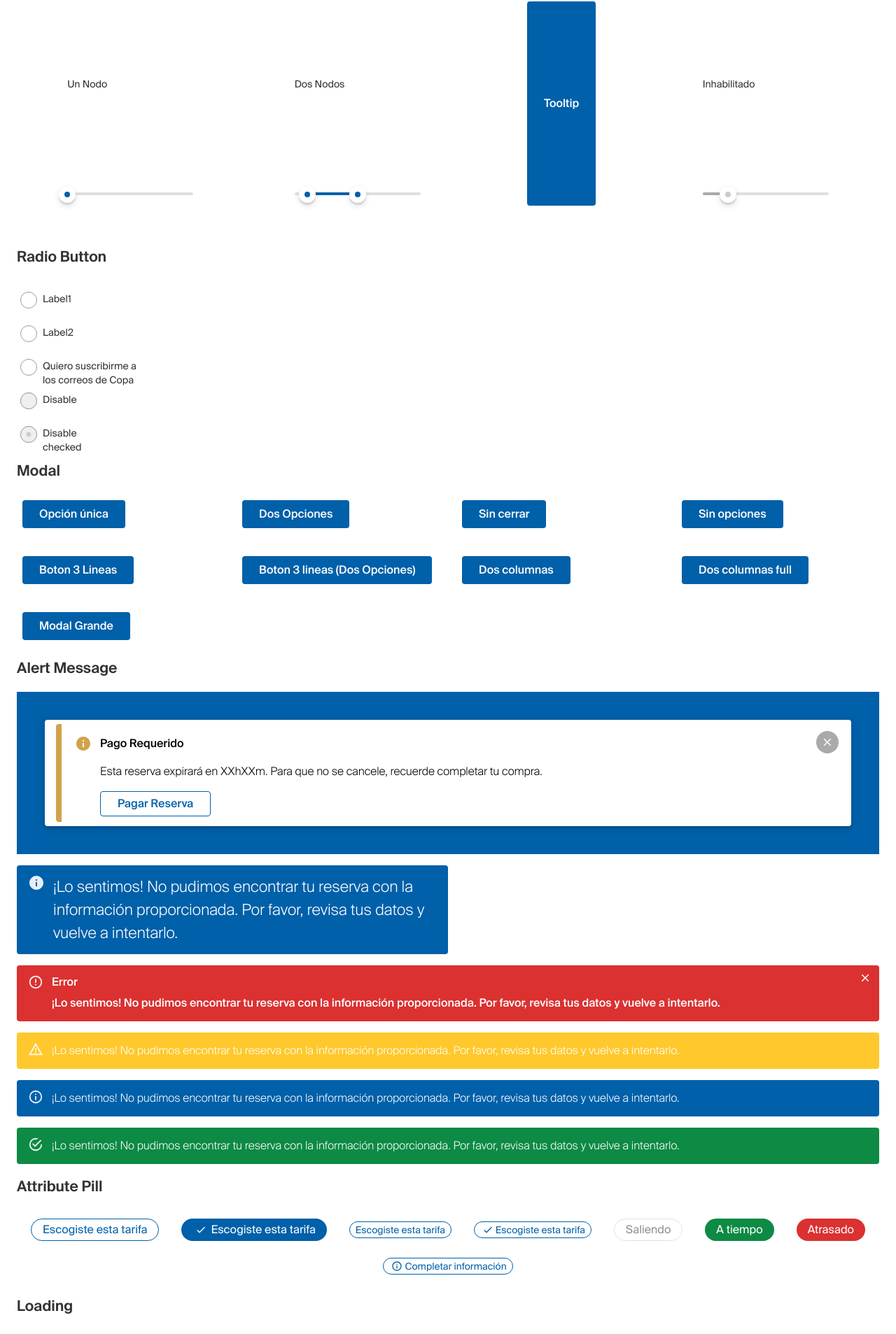
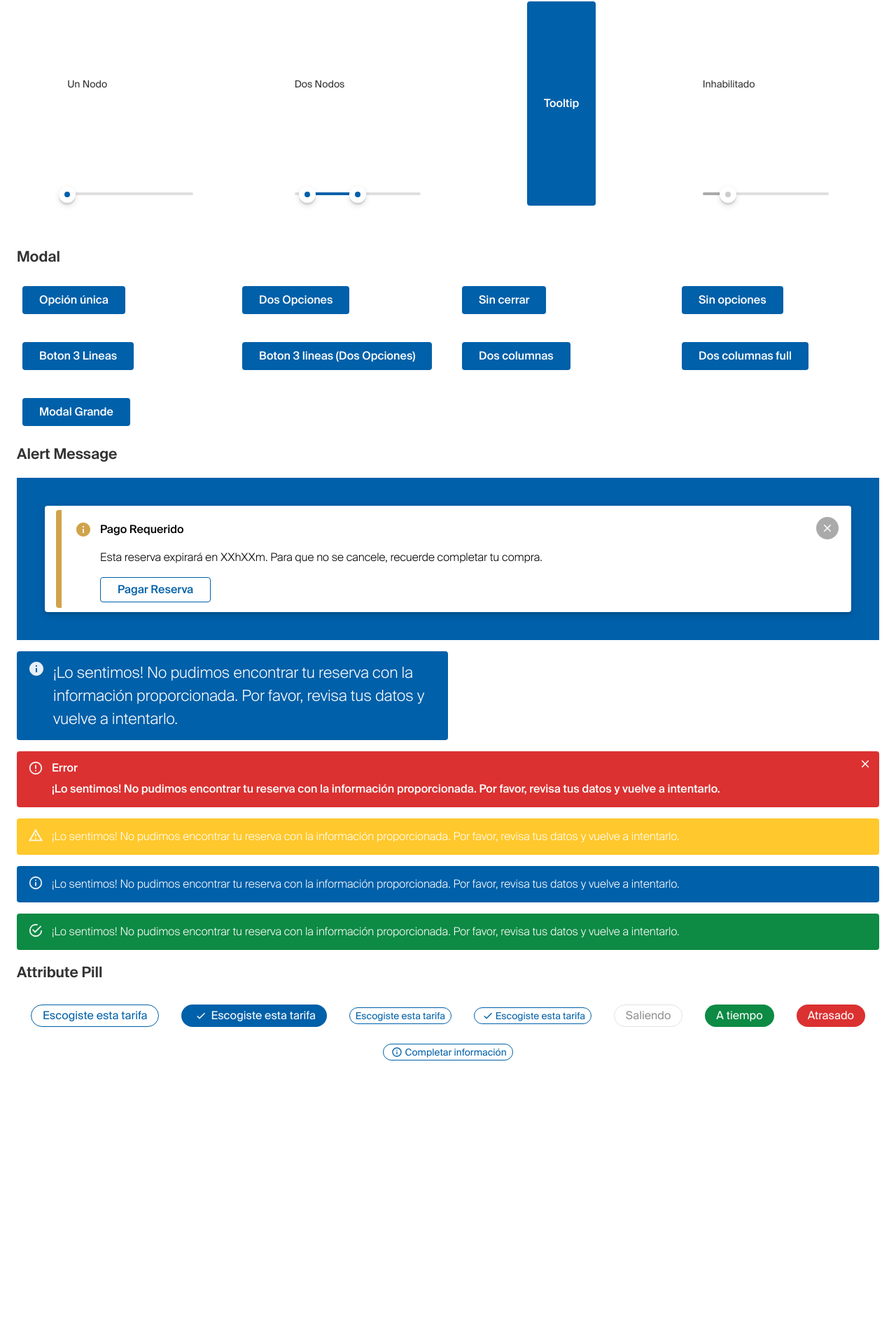
Before and after one commit to santiago86/testcomponents, a React (Create React App) app: page / in a window 1280 px wide. Shown: the part 4484-6391 px from the top of the page at 70% size. After the commit the page ends 6012 px from the top, so only its background shows below. Built offline with nearby package versions, Linux system fonts and the light colour scheme.

Commit message:
Se retiran los componenntes de App.js

```diff
--- a/src/App.js
+++ b/src/App.js
@@ -13,12 +13,10 @@ import ButtonSection from "./section/ButtonSection"
 import CheckboxSection from "./section/CheckboxSection"
 
 import SliderSection from "./section/SliderSection"
-import RadioButton from "./components/UI/RadioButton/Form"
 import AlertFull from "./components/AlertFullCo"
 import AlertSection from "./section/AlertSection"
 import ModalSection from "./section/ModalSection"
 import PillSection from "./section/PillSection"
-import ButtonLoading from "./section/ButtonLoading"
 
 const text = "Cras mattis consectetur purus sit amet fermentum."
 
@@ -62,16 +60,12 @@ function App() {
           {check && <SelectCSection />}
           <h2> Slider </h2>
           <SliderSection />
-          <h2> Radio Button </h2>
-          <RadioButton />
           <h2> Modal </h2>
           <ModalSection />
           <h2> Alert Message </h2>
           <AlertSection />
           <h2> Attribute Pill </h2>
           <PillSection />
-          <h2>Loading</h2>
-          <ButtonLoading />
         </header>
       </Container>
     </div>
--- a/src/components/UI/RadioButton/Form.js
+++ /dev/null
@@ -1,61 +0,0 @@
-import React from "react"
-import RadioGroup from "@material-ui/core/RadioGroup"
-import RadioButtonCo from "./radioButtonCo"
-
-const RADIO_BUTTONS = [
-  {
-    id: "radioButton1",
-    value: "uno",
-    label: "Label1",
-  },
-
-  {
-    id: "radioButton2",
-    value: "dos",
-    label: "Label2",
-  },
-
-  {
-    id: "radioButton3",
-    value: "tres",
-    label: "Quiero suscribirme a los correos de Copa",
-  },
-  {
-    id: "radioButton4",
-    value: "cuatro",
-    label: "Disable",
-    disabled: true,
-  },
-  {
-    id: "radioButton5",
-    value: "Cinco",
-    label: "Disable checked",
-    disabled: true,
-  },
-]
-
-function Form() {
-  return (
-    <div>
-      <RadioGroup
-        aria-label="gender"
-        name="customized-radios"
-        defaultValue="Cinco"
-      >
-        {RADIO_BUTTONS.map((element) => {
-          return (
-            <div>
-              <RadioButtonCo
-                value={element.value}
-                label={element.label}
-                disabled={element.disabled || false}
-              />
-            </div>
-          )
-        })}
-      </RadioGroup>
-    </div>
-  )
-}
-
-export default Form
--- a/src/section/ButtonLoading.js
+++ /dev/null
@@ -1,29 +0,0 @@
-import React, { useState, useEffect } from "react"
-import ButtonCo from "../components/buttonCo"
-import LoadingCo from "../components/UI/Loading/loadingCo"
-
-function ButtonLoading() {
-  const [loading, setLoading] = useState(false)
-
-  useEffect(() => {
-    const timer = setTimeout(() => {
-      setLoading(false)
-    }, 4000)
-    return () => clearTimeout(timer)
-  }, [loading])
-
-  const onClick = () => {
-    setLoading(true)
-  }
-
-  return (
-    <div>
-      <ButtonCo onClick={onClick} variant="contained">
-        Click Me
-      </ButtonCo>
-      {loading && <LoadingCo />}
-    </div>
-  )
-}
-
-export default ButtonLoading
```
